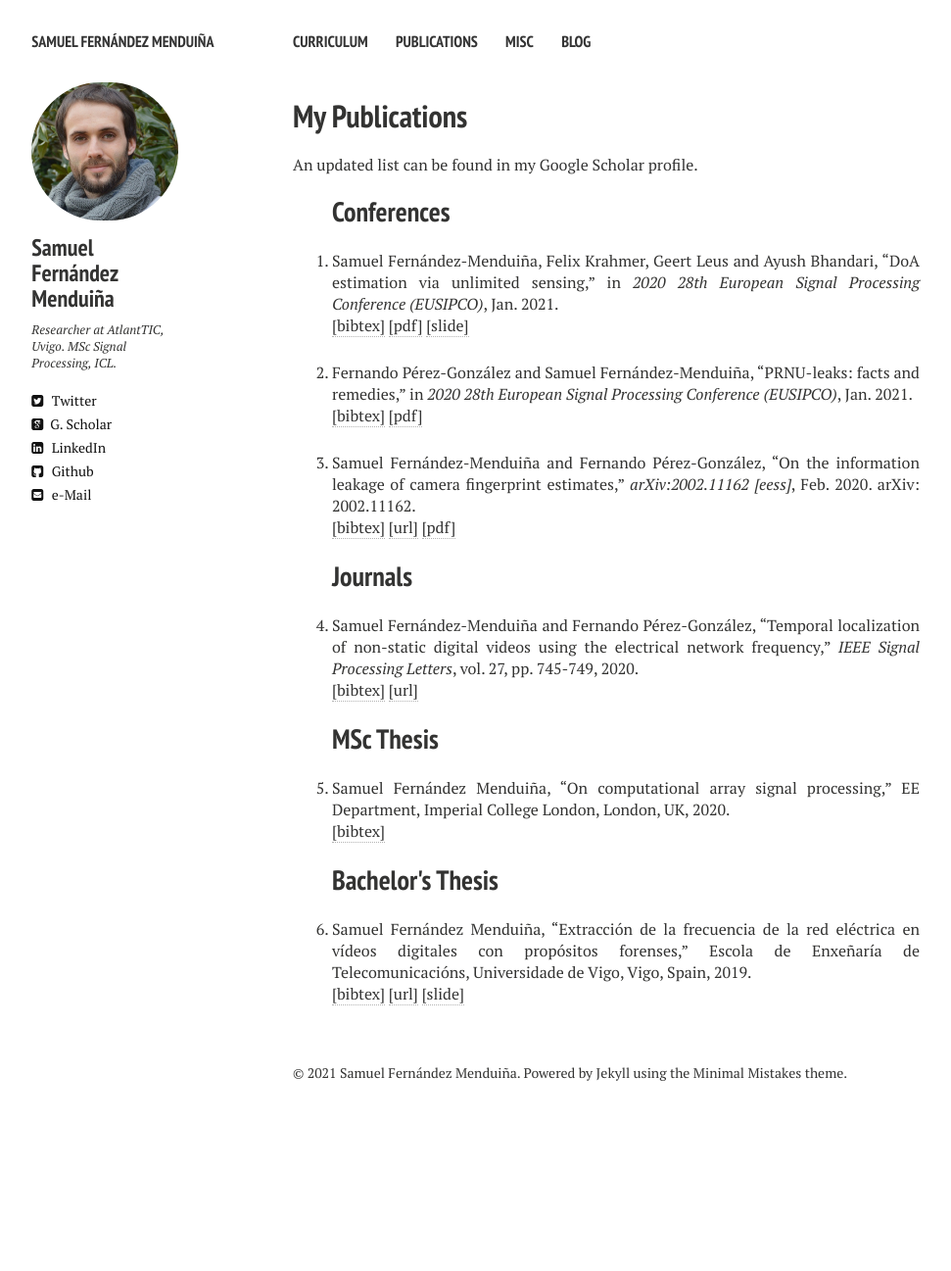
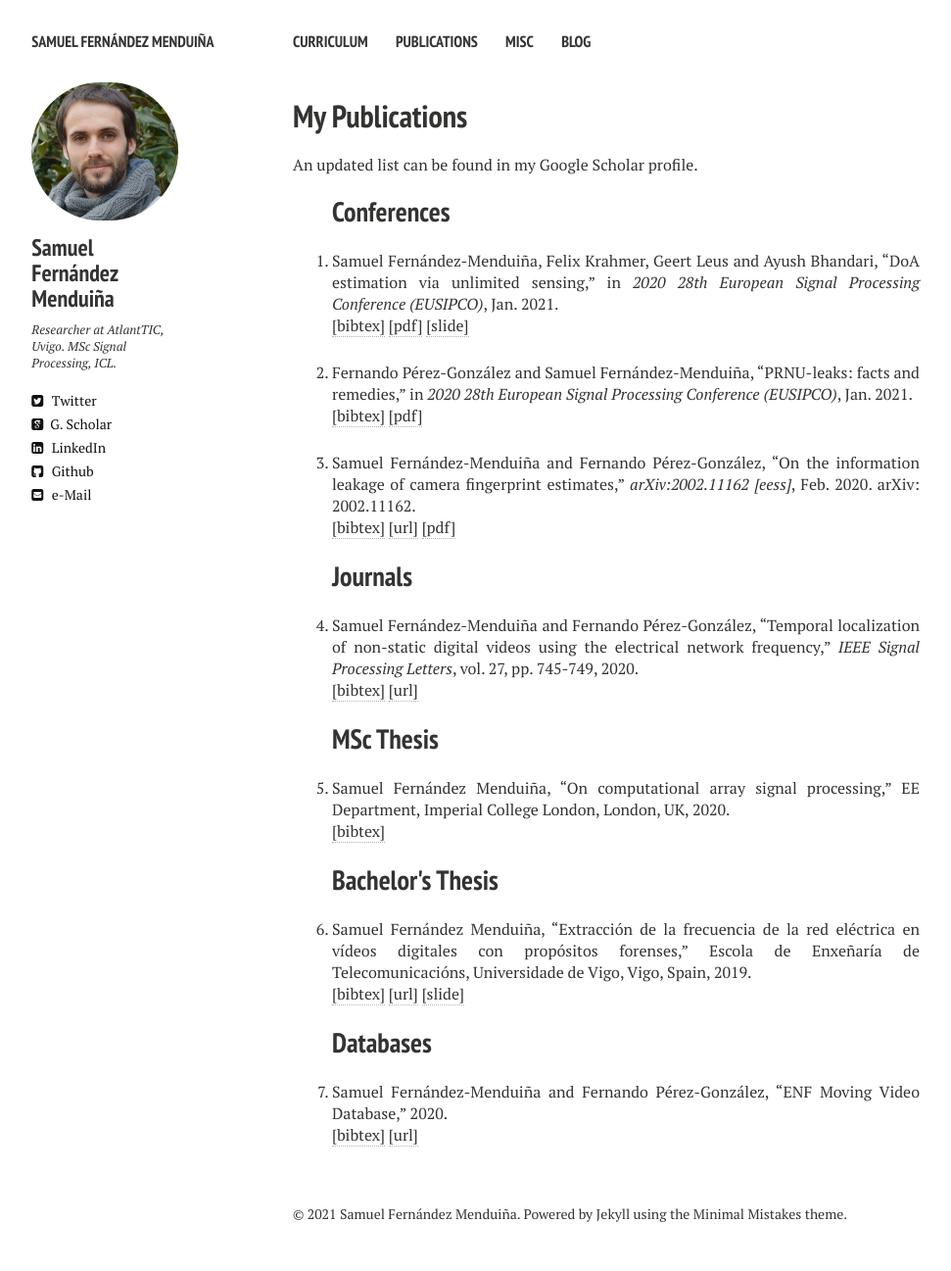
Before and after one commit to sf219/sfweb, a Jekyll site: the page built from publications.md, in a window 1280 px wide. Shown: the whole page at 98% size, without its empty margins (21-992 px from the left). Built offline with Jekyll 4.4.1, drawn with Linux system fonts in a browser that asks for light colours; nearby versions of some CDN libraries; before the commit the page ends 1153 px from its top, so only the background shows below that.

Commit message:
Update publications.html

```diff
--- a/_layouts/publications.html
+++ b/_layouts/publications.html
@@ -273,6 +273,36 @@ Samuel Fernández Menduiña,
 }
 </pre></div>
 </li>
+	<h2> Databases</h2>
+	<li ><p>
+Samuel Fernández-Menduiña and Fernando Pérez-González,
+&ldquo;ENF Moving Video Database,&rdquo;
+
+
+
+2020.
+
+
+<br />
+<a href="javascript:toggleBibtex('FernandezMenduina2020b')">[bibtex]</a>
+<a href="10.5281/zenodo.3549379">[url]</a>
+
+
+
+
+</p>
+<div id="bib_FernandezMenduina2020b" class="bibtex noshow">
+<pre>
+@misc{FernandezMenduina2020b,
+  author = {Fernández-Menduiña, Samuel and Pérez-González, Fernando},
+  title = {ENF Moving Video Database},
+  publisher = {Zenodo},
+  year = {2020},
+  url = {10.5281/zenodo.3549379},
+  doi = {https://doi.org/10.5281/ZENODO.3549379}
+}
+</pre></div>
+</li>
 </ol>
     </div><!-- /.article-wrap -->
     {% if site.disqus_shortname and page.comments %}
```
